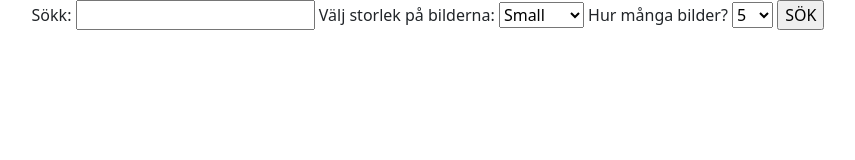
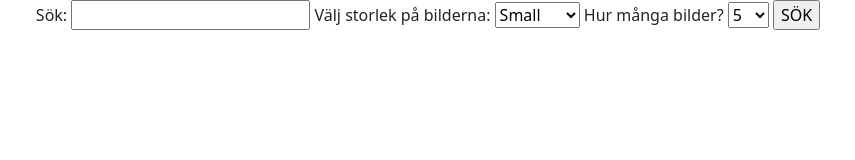
Before and after one commit to talebhammoude/FE21-JS1-taleb-hammoude-miniprojekt4, a website: page index.html in a window 1280 px wide. Shown: the full height of the page, 212-1067 px from the left. Drawn offline with nearby package versions, Linux system fonts and the light colour scheme.

Commit message:
Update index.html

```diff
--- a/index.html
+++ b/index.html
@@ -12,7 +12,7 @@
 
     <div class="search-fields">
 
-      <label for="searchpic">Sökk:</label>
+      <label for="searchpic">Sök:</label>
       <input type="search" id="searchpic" />
 
 
```
